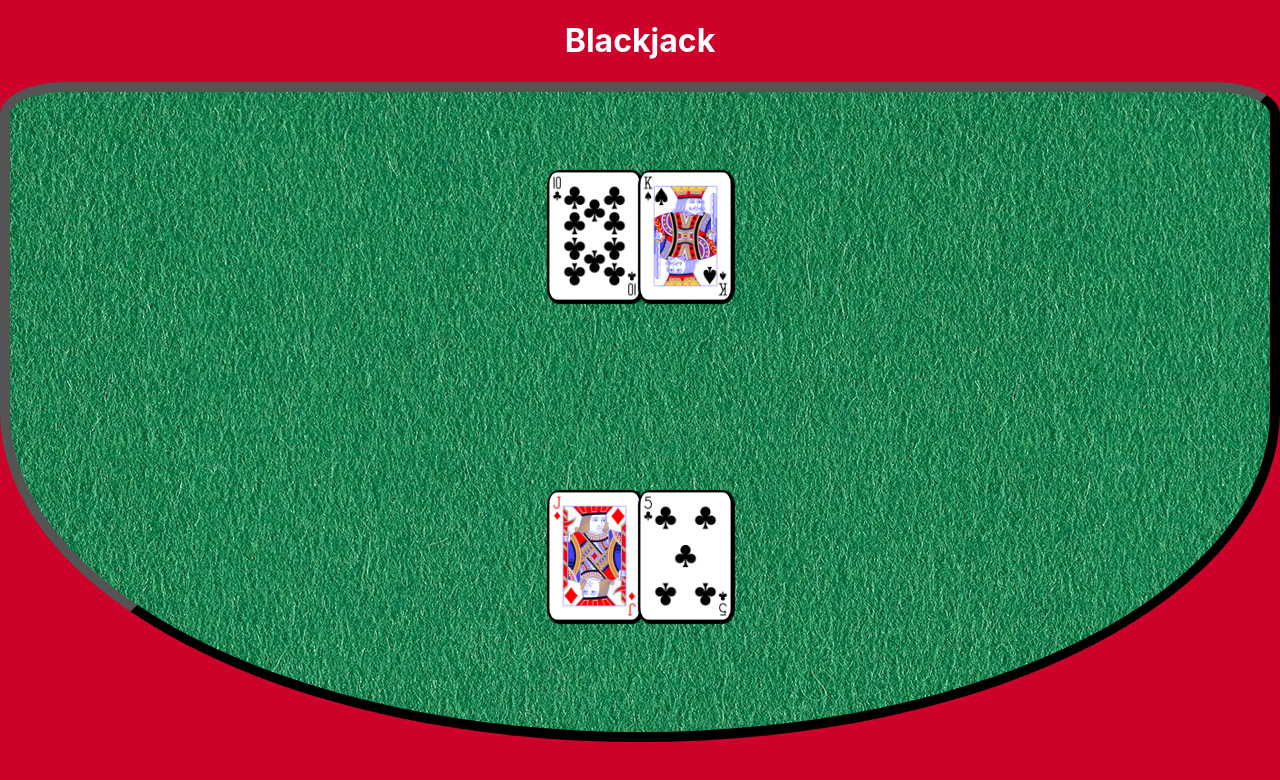
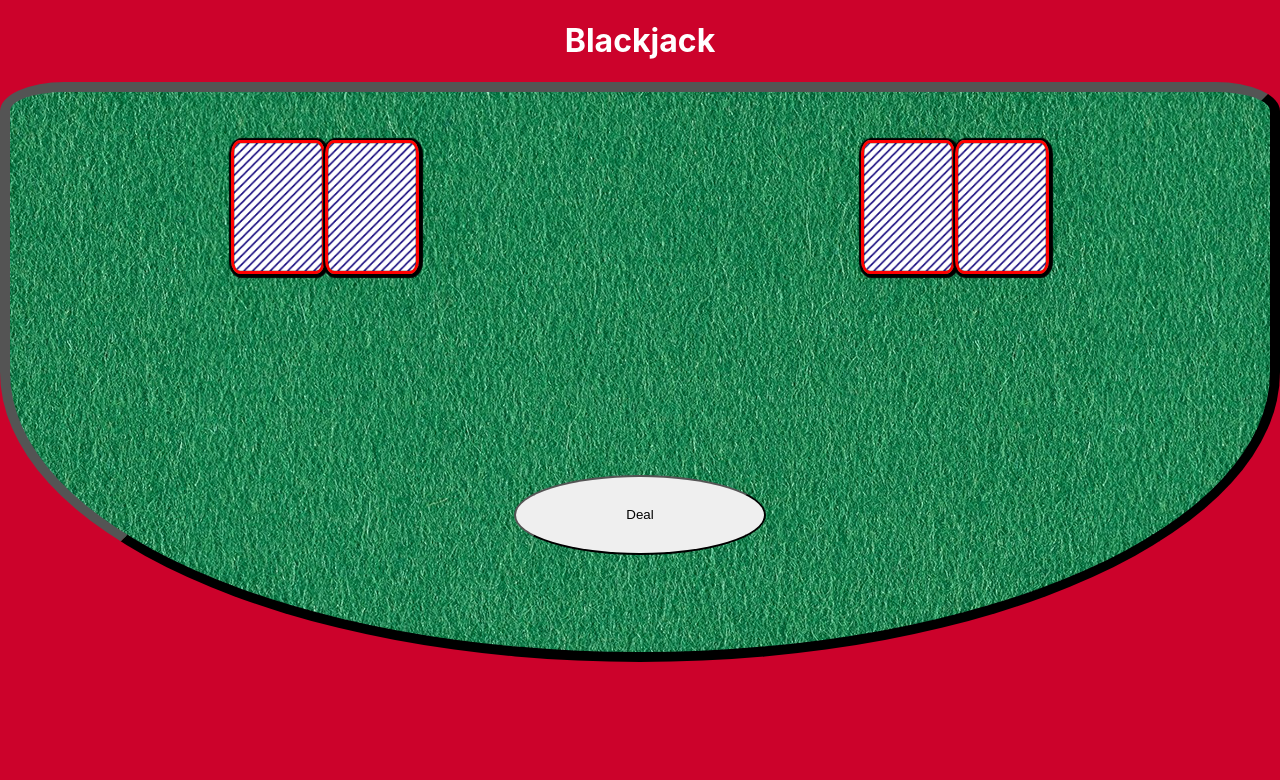
Before and after one commit to jzanderson09/blackjack, a React (Create React App) app: page / in a window 1280 px wide. Shown: the top 780 px of the page. Built offline with nearby package versions, Linux system fonts and the light colour scheme.

Commit message:
Added card images from cardImageCompiler for deck.  Added styling, updated state.

```diff
--- /dev/null
+++ b/src/components/ButtonMenu.jsx
@@ -0,0 +1,22 @@
+import React from 'react';
+
+const ButtonMenu = props => {
+    // if (props.play) {
+    //     return (
+    //         <div className='menu'>
+    //             <button onClick={props.deal}>Hit</button>
+    //             <button onClick={props.deal}>Stay</button>
+    //             <button onClick={props.deal}>Split</button>
+    //             <button onClick={props.deal}>Double Down</button>
+
+    //         </div>
+    //     );
+    // }
+    return (
+        <div className='menu'>
+            <button onClick={props.deal}>Deal</button>
+        </div>
+    );
+};
+
+export default ButtonMenu;
--- a/src/components/CardTable.jsx
+++ b/src/components/CardTable.jsx
@@ -1,13 +1,13 @@
 import React, { Component } from 'react';
+import { Clubs, Spades, Diamonds, Hearts } from '../CardImageCompiler.js';
+import cardBack from '../playing-cards/CardBack.png';
+import '../styling/CardTable.scss';
+
+
+//Components:
 import PlayerCard from './PlayerCard';
 import ComputerCard from './ComputerCard';
-import '../styling/CardTable.scss';
-import cardBack from '../playing-cards/CardBack.png';
-import {
-    Clubs,
-    Spades,
-    Diamonds,
-    Hearts } from '../CardImageCompiler.js';
+import ButtonMenu from './ButtonMenu';
 
 class CardTable extends Component {
     constructor(props) {
@@ -17,6 +17,7 @@ class CardTable extends Component {
             cardDeck: [ ],
             computerHand: [ ],
             numberOfPlayers: 2,
+            play: false,
             playerHand: [ ],
             Clubs,
             Spades,
@@ -25,16 +26,14 @@ class CardTable extends Component {
         };
         this.buildDeck = this.buildDeck.bind(this);
         this.buildSuit = this.buildSuit.bind(this);
-        this.draw = this.draw.bind(this);
         this.deal = this.deal.bind(this);
     }
 
     componentDidMount() {
         this.buildDeck();
-        this.deal();
     }
 
-    //Builds full 52 card deck and sets to state:
+    //Builds full 52 card deck (numerically by suit) and sets to state:
     buildDeck() {
         let suitDeck = [ ];
         let completeDeck = [ ];
@@ -45,7 +44,7 @@ class CardTable extends Component {
             completeDeck.push(...suitDeck);
             suitDeck = [ ];
         }
-        completeDeck.sort(() => Math.random() - 0.5);
+        completeDeck = this.shuffleDeck(completeDeck);
         this.setState({ cardDeck: completeDeck });
     }
 
@@ -205,13 +204,12 @@ class CardTable extends Component {
         return deckArr;
     }
 
-    //Generates random index of 1,000,000 number range:
-    generateRandomIndex() {
-        return Math.floor(Math.random() * 1000000);
-    }
-
     // Draws to player and computer, alternating draws (casino style):
-    draw() {
+    deal() {
+        if (this.state.cardDeck.length < 4) {
+            window.alert('Reshuffling!');
+            this.buildDeck();
+        }
         const playerHand = [...this.state.cardDeck.splice(0, 1)];
         const computerHand = [...this.state.cardDeck.splice(0, 1)];
         playerHand.push(...this.state.cardDeck.splice(0, 1));
@@ -219,14 +217,14 @@ class CardTable extends Component {
         this.setState({ playerHand, computerHand });
     }
 
-    //deals cards, alternating draw to player then computer:
-    deal() {
-        if (this.state.cardDeck.length > 1) {
-            this.draw();
-        }
-        else {
-            setTimeout(() => this.draw(), 1000);
-        }
+    //Generates random index of 1,000,000 number range:
+    generateRandomIndex() {
+        return Math.floor(Math.random() * 1000000);
+    }
+
+    //Returns shuffled deck:
+    shuffleDeck(deck) {
+        return deck.sort(() => Math.random() - 0.5);
     }
 
     render() {
@@ -242,6 +240,10 @@ class CardTable extends Component {
                     playerHand={this.state.playerHand}
                     generateRandomIndex={this.generateRandomIndex}
                 />
+                <ButtonMenu
+                    deal={this.deal}
+                    play={this.state.play}
+                />
             </div>
         );
     }
--- a/src/styling/CardTable.scss
+++ b/src/styling/CardTable.scss
@@ -5,14 +5,24 @@
     border-radius: 5% 5% 50% 50%;
     display: flex;
     flex-flow: row wrap;
-    height: 80vh;
+    height: 70vh;
     margin: auto;
     width: auto;
     .cards {
+        border: 3px solid red;
         border-radius: 10%;
         box-shadow: 1px 1px 1px 3px black;
         height: 80%;
         margin: auto;
         width: auto;
     }
+    .menu {
+        width: 100%;
+        margin: 10% auto auto;
+        button {
+            border-radius: 50%;
+            height: 10vh;
+            width: 20%;
+        }
+    }
 }
--- a/src/styling/ComputerCard.scss
+++ b/src/styling/ComputerCard.scss
@@ -1,6 +1,6 @@
 .computer-card {
     // border: 3px solid black;
-    width: 80%;
+    width: 40%;
     height: 20vh;
     margin: auto;
 }
--- a/src/styling/PlayerCard.scss
+++ b/src/styling/PlayerCard.scss
@@ -1,5 +1,6 @@
 .player-card {
+    // border: 3px solid black;
+    width: 40%;
     height: 20vh;
     margin: auto;
-    width: 40%;
 }
```
